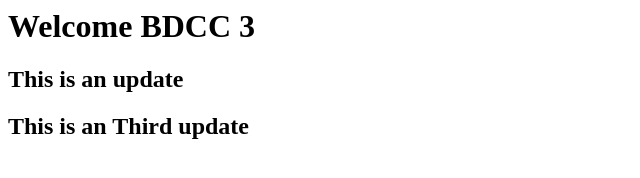
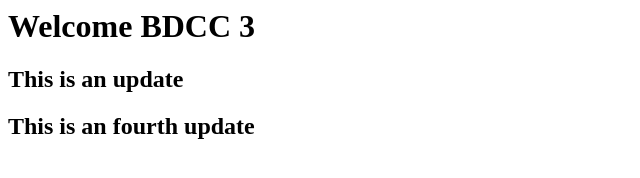
Before and after one commit to adhamkar/TP_Jenkins, a plain HTML site: page index.html in a window 1280 px wide. Shown: the full height of the page, 0-640 px from the left. Drawn offline with Linux system fonts and the light colour scheme.

Commit message:
fourth update

```diff
--- a/index.html
+++ b/index.html
@@ -7,6 +7,6 @@
 <body>
     <h1>Welcome BDCC 3</h1>
     <h2>This is an update</h2>
-    <h2>This is an Third update</h2>
+    <h2>This is an fourth update</h2>
 </body>
 </html>
```
